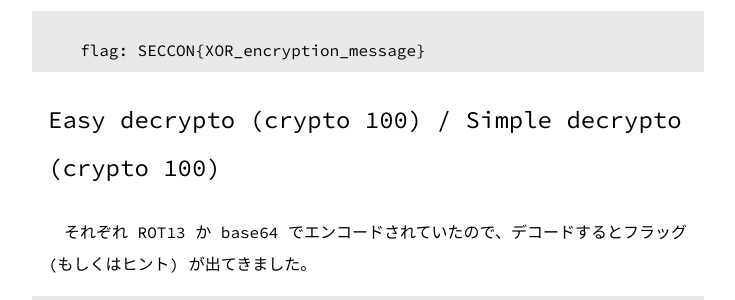
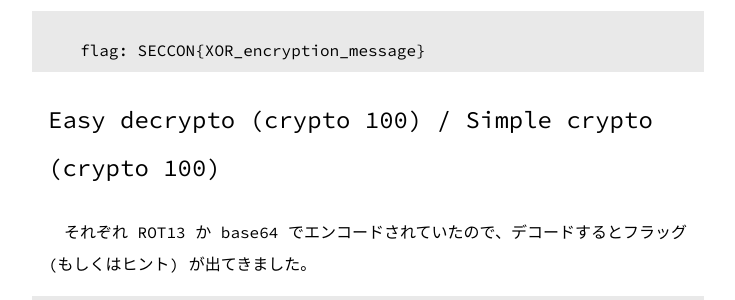
Before and after one commit to st98/diary, a Jekyll site: the page built from _posts/2015-11-08-fukushima.md, in a window 1280 px wide and 900 px high, scrolled down 2295 px. Shown: the part 156-456 px from the top of the window, without its empty margins (272-1007 px from the left). Built offline with Jekyll 4.4.1, drawn with Linux system fonts in a browser that asks for light colours; Markdown is read by kramdown in place of the engine named in the settings; some of the changed text lies outside the part shown.

Commit message:
誤字修正

````diff
--- a/_posts/2015-11-08-fukushima.md
+++ b/_posts/2015-11-08-fukushima.md
@@ -16,7 +16,7 @@
 - Find from binary (binary 100)
 - Guess the flag (binary 200)
 - Easy decrypto (crypto 100)
-- Simple decrypto (crypto 100)
+- Simple crypto (crypto 100)
 - Access to restricted url (network 100)
 - National flag (programming 100)
 - RPN (programming 200)
@@ -77,7 +77,7 @@
 flag: SECCON{XOR_encryption_message}
 ```
 
-## Easy decrypto (crypto 100) / Simple decrypto (crypto 100)
+## Easy decrypto (crypto 100) / Simple crypto (crypto 100)
 それぞれ ROT13 か base64 でエンコードされていたので、デコードするとフラッグ (もしくはヒント) が出てきました。
 
 ```
````
